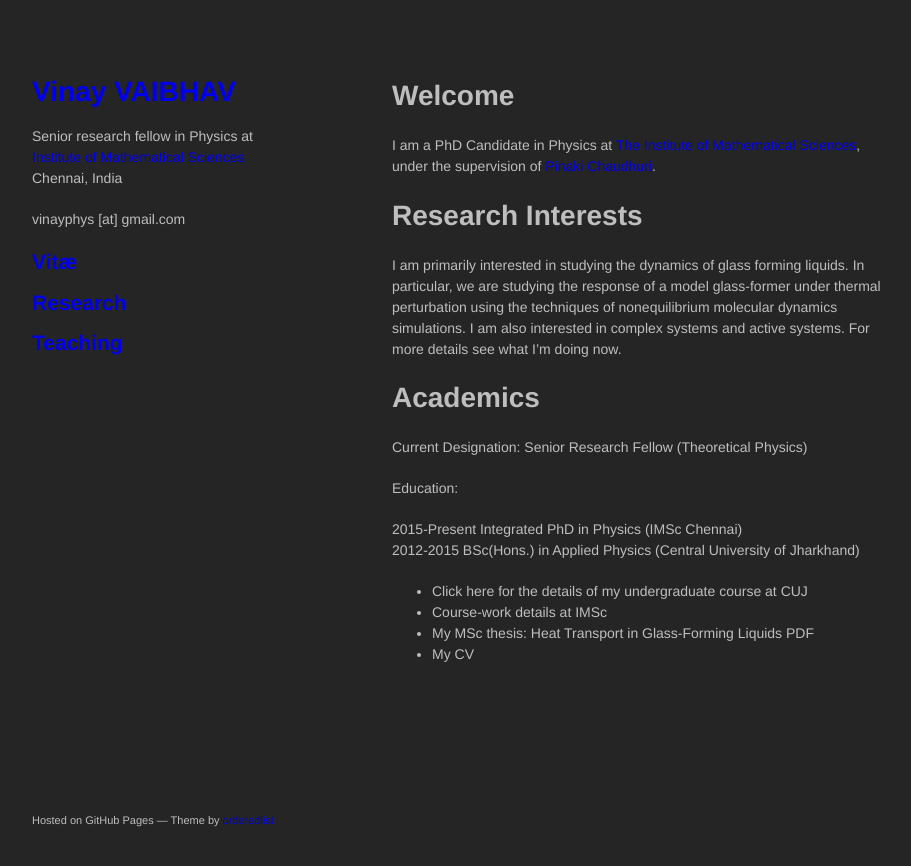
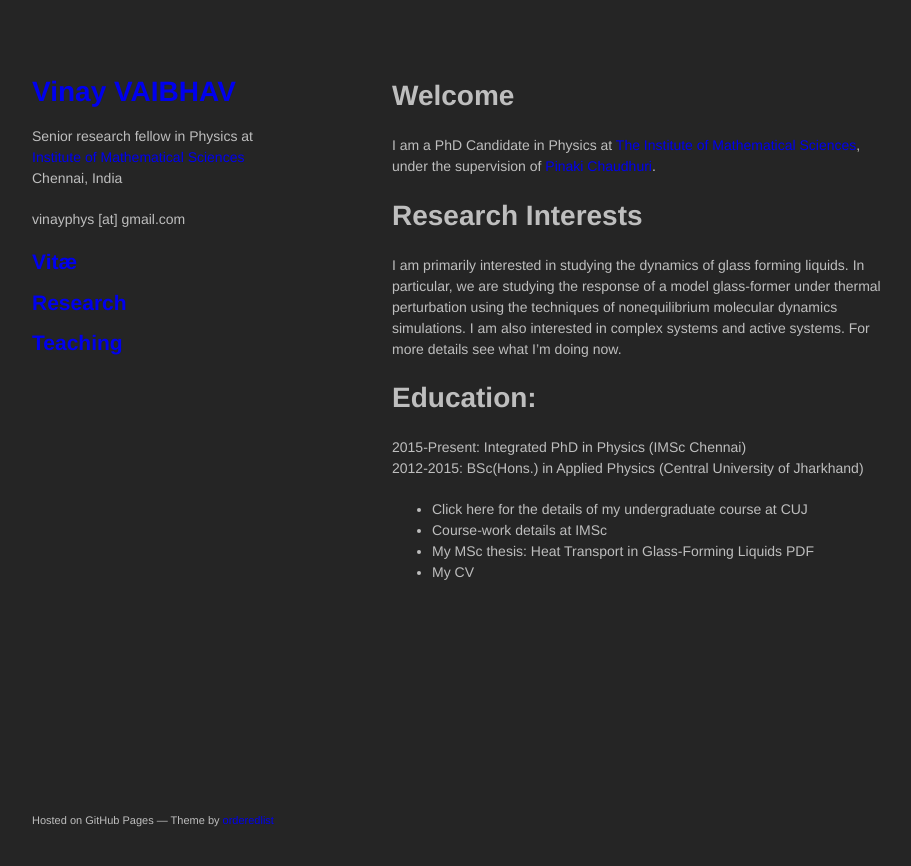
Before and after one commit to vinayphys/vinayphys.github.io, a Jekyll site: the page built from index.md, in a window 1280 px wide. Shown: the top 866 px of the page, without its empty margins (178-1089 px from the left). Built offline with Jekyll 4.4.1, drawn with Linux system fonts in a browser that asks for light colours; our own code applies the rules of GitHub Pages for plain Markdown files; a script that is not in the unit is left out.

Commit message:
Update index.md

```diff
--- a/index.md
+++ b/index.md
@@ -9,14 +9,10 @@ I am a PhD Candidate in Physics at <a href="https://www.imsc.res.in">The Institu
 # Research Interests
 I am primarily interested in studying the dynamics of glass forming liquids. In particular, we are studying the response of a model glass-former under thermal perturbation using the techniques of nonequilibrium molecular dynamics simulations. I am also interested in complex systems and active systems. For more details see what I'm doing now.
 
+# Education:
 
-# Academics
-Current Designation: Senior Research Fellow (Theoretical Physics)
-
-Education:
-
-2015-Present	 Integrated PhD in Physics (IMSc Chennai)
-2012-2015	     BSc(Hons.) in Applied Physics (Central University of Jharkhand)
+2015-Present:	 Integrated PhD in Physics (IMSc Chennai)
+2012-2015:	   BSc(Hons.) in Applied Physics (Central University of Jharkhand)
 
 * Click here for the details of my undergraduate course at CUJ
 * Course-work details at IMSc
```
